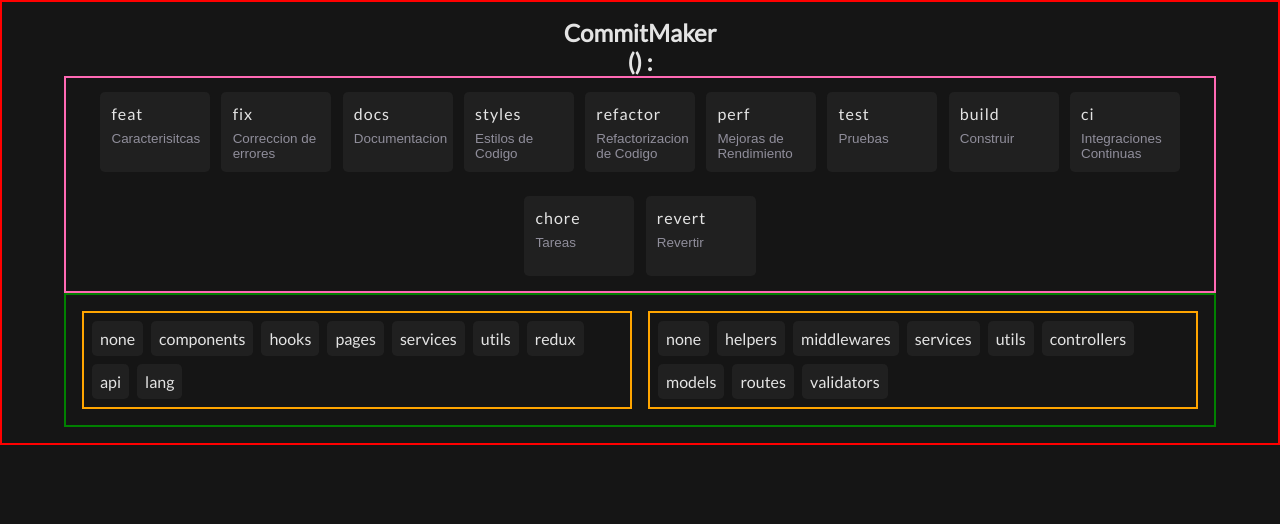
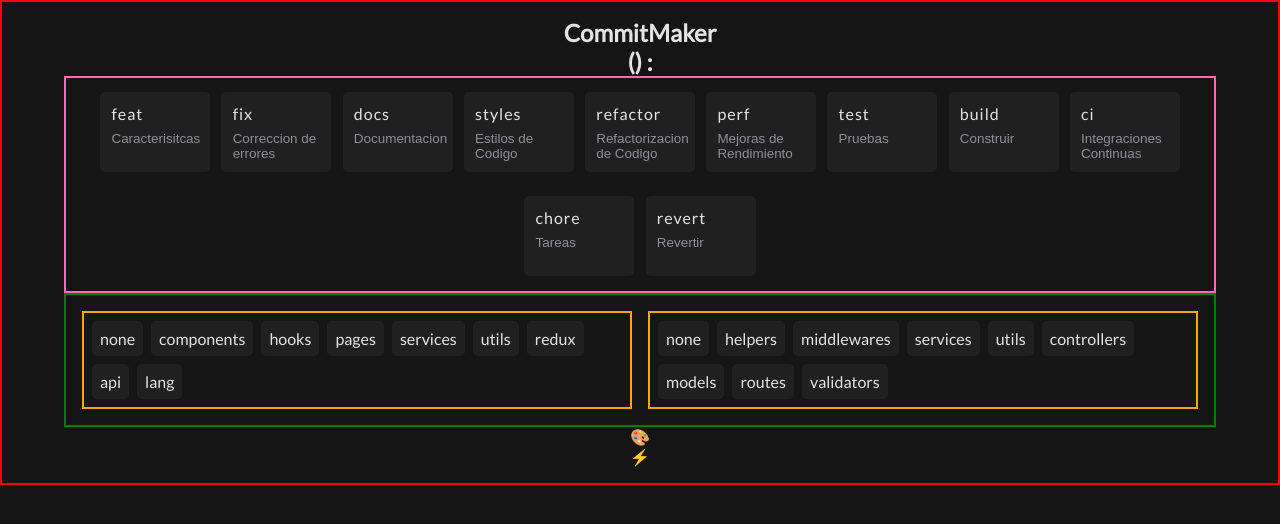
Before and after one commit to JosueEC/CommitsMaker, a React (Vite) app: page / in a window 1280 px wide. Shown: the top 524 px of the page. Built offline with nearby package versions, Linux system fonts and the light colour scheme.

Commit message:
feat(components): :hammer: Creation of the ContainerEmojis component.

```diff
--- a/src/App.jsx
+++ b/src/App.jsx
@@ -2,6 +2,7 @@ import './App.css'
 import { useCommitStore } from './services/zustand/store'
 import ContainerTypes from './components/ContainerTypes/ContainerTypes'
 import ContainerScopes from './components/ContainerScopes/ContainerScopes'
+import { ContainerEmojis } from './components/ContainerEmojis/ContainerEmojis'
 
 function App () {
   const selectedType = useCommitStore((state) => state.selectedType)
@@ -18,6 +19,7 @@ function App () {
       </h2>
       <ContainerTypes />
       <ContainerScopes />
+      <ContainerEmojis />
     </section>
   )
 }
--- /dev/null
+++ b/src/components/ContainerEmojis/ContainerEmojis.jsx
@@ -0,0 +1,15 @@
+import { emojis } from '../../services/mockups/emojis'
+
+export function ContainerEmojis () {
+  return (
+    <div>
+      {
+        emojis.map(({ icon }) => {
+          return (
+            <p key={icon}>{icon}</p>
+          )
+        })
+      }
+    </div>
+  )
+}
--- /dev/null
+++ b/src/services/mockups/emojis.js
@@ -0,0 +1,10 @@
+export const emojis = [
+  {
+    icon: '🎨',
+    label: 'Mejora de la estructura y/o el formato del código'
+  },
+  {
+    icon: '⚡',
+    label: 'Mejora del rendimiento'
+  }
+]
```
